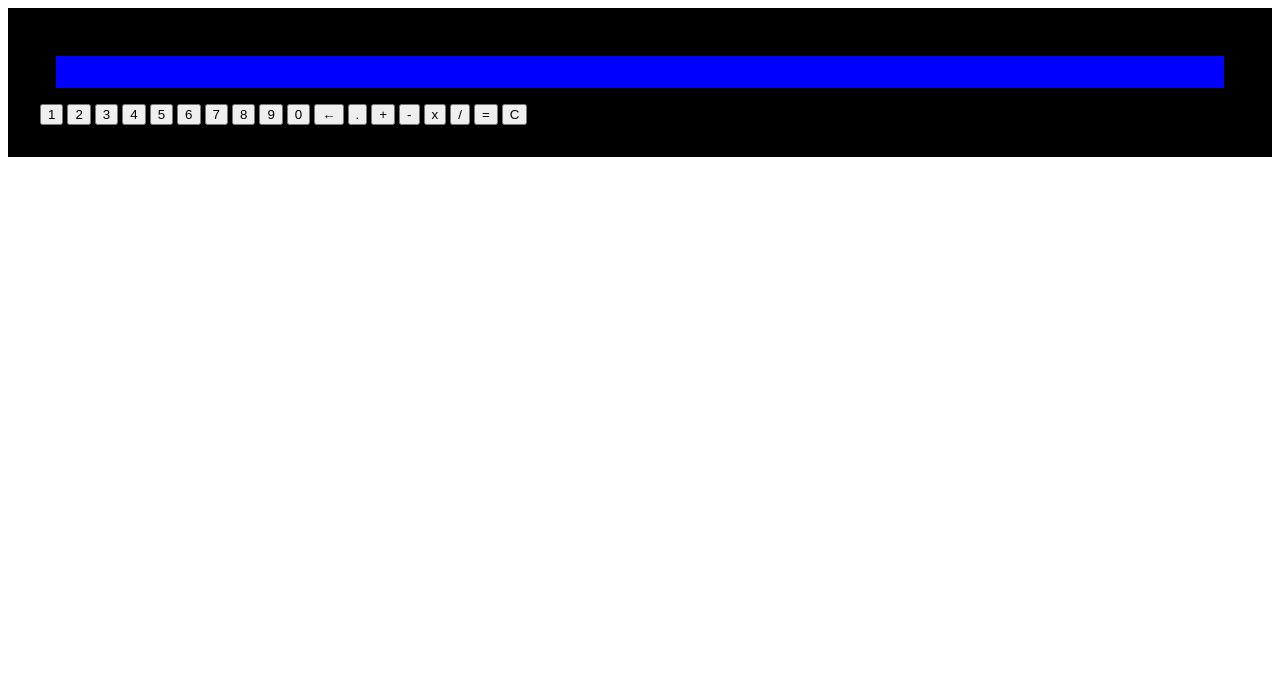
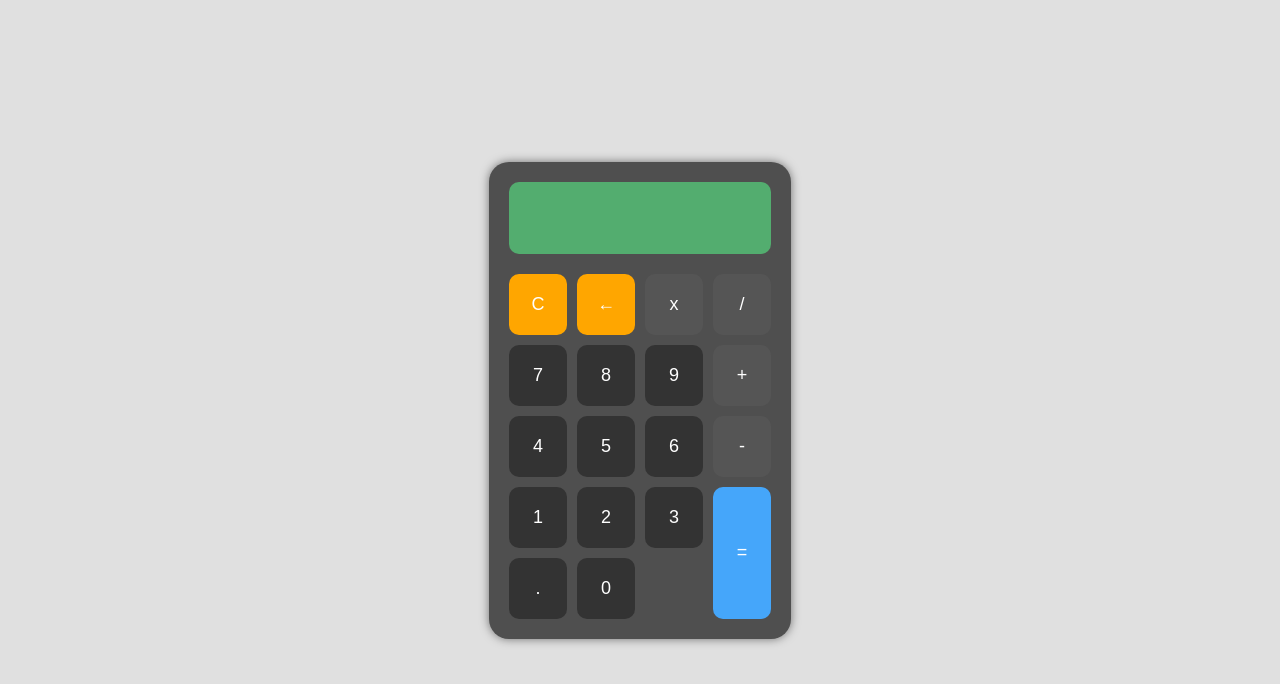
Before and after one commit to lumoko27/SimpleHTMLCalculator, a plain HTML site: page index.html in a window 1280 px wide. Drawn offline with Linux system fonts and the light colour scheme.

Commit message:
Changed the calculator appearance

```diff
--- a/index.css
+++ b/index.css
@@ -1,13 +1,86 @@
+body {
+    background-color: #e0e0e0;
+    display: flex;
+    justify-content: center;
+    align-items: center;
+    height: 100vh;
+    margin: 0;
+}
+
 .mainContainer {
-    background-color: black;
-    padding: 2rem;
+    background-color: #4f4f4f;
+    padding: 20px;
+    border-radius: 20px;
+    box-shadow: 0 0 10px rgba(0, 0, 0, 0.5);
 }
 
 .display {
-    color: white;
-    background-color: blue;
+    background-color: #53ad6f;
+    color: #fff;
+    font-size: 24px;
+    font-weight: bold;
+    padding: 20px;
+    margin-bottom: 20px;
     text-align: right;
-    font-size: 2rem;
-    height:  2rem;
-    margin: 1rem;
+    border-radius: 10px;
+    height: 2rem;
 }
+
+.controls {
+    display: grid;
+    grid-template-columns: repeat(4, 1fr);
+    gap: 10px;
+}
+
+button {
+    background-color: #333;
+    color: #fff;
+    font-size: 18px;
+    padding: 20px;
+    border: none;
+    border-radius: 10px;
+    cursor: pointer;
+}
+
+
+button:hover {
+    background-color: #444;
+}
+
+
+button:active {
+    background-color: #222;
+}
+
+
+.operator {
+    background-color: #555;
+}
+
+
+.clear {
+    background-color: #ffa600;
+}
+
+button.clear:hover {
+    background-color: #ffbc3e;
+}
+
+
+button.clear:active {
+    background-color: #ff8c00;
+}
+
+.equal {
+    background-color: #45a6fa;
+    grid-column: 4;
+    grid-row: 4 / 6;
+}
+
+button.equal:hover {
+    background-color: #6cbbff;
+}
+
+button.equal:active {
+    background-color: #0088ff;
+}
--- a/index.html
+++ b/index.html
@@ -11,24 +11,24 @@
     <div class="mainContainer">
         <div class="display"></div>
         <div class="controls">
-            <button>1</button>
-            <button>2</button>
-            <button>3</button>
-            <button>4</button>
-            <button>5</button>
-            <button>6</button>
-            <button>7</button>
-            <button>8</button>
-            <button>9</button>
-            <button>0</button>
-            <button>←</button>
-            <button>.</button>
-            <button>+</button>
-            <button>-</button>
-            <button>x</button>
-            <button>/</button>
-            <button>=</button>
-            <button>C</button>
+            <button class="clear">C</button>
+            <button class="clear">←</button>
+            <button class="operator">x</button>
+            <button class="operator">/</button>
+            <button class="numbers">7</button>
+            <button class="numbers">8</button>
+            <button class="numbers">9</button>
+            <button class="operator">+</button>
+            <button class="numbers">4</button>
+            <button class="numbers">5</button>
+            <button class="numbers">6</button>
+            <button class="operator">-</button>
+            <button class="numbers">1</button>
+            <button class="numbers">2</button>
+            <button class="numbers">3</button>
+            <button class="equal operator">=</button>
+            <button class="numbers">.</button>
+            <button class="numbers">0</button>
         </div>
     </div>
 </body>
```
